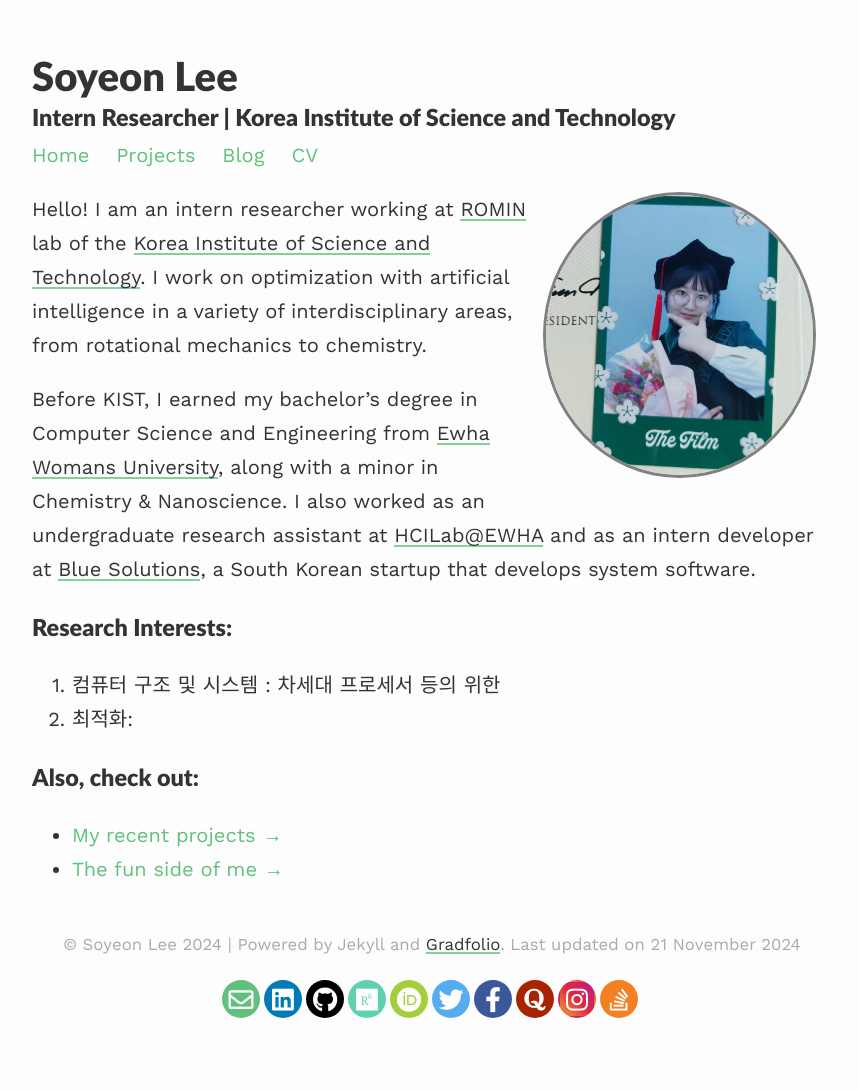
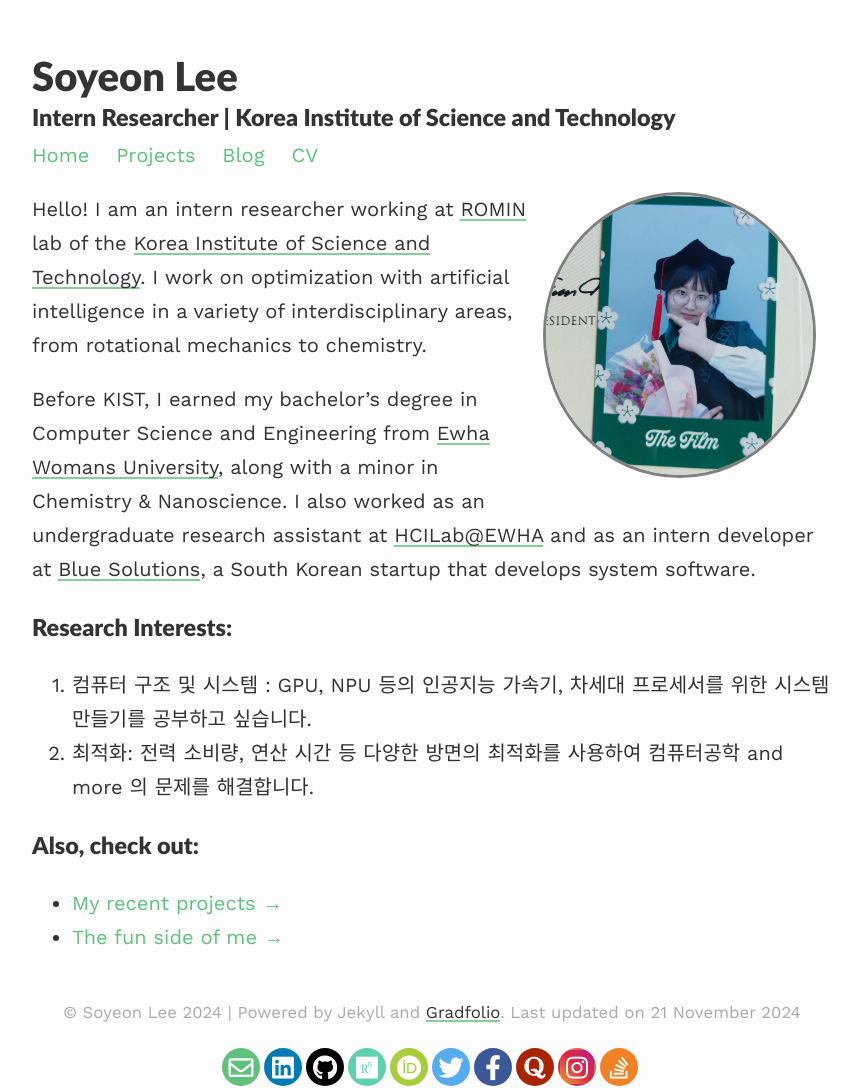
Before and after one commit to soysilver/soysilvery, a Jekyll site: the page built from index.md, in a window 1280 px wide. Shown: the whole page, without its empty margins (208-1067 px from the left). Built offline with Jekyll 4.4.1, drawn with Linux system fonts in a browser that asks for light colours; nearby versions of some CDN libraries; before the commit the page ends 1022 px from its top, so only the background shows below that.

Commit message:
Update index.md

```diff
--- a/index.md
+++ b/index.md
@@ -12,8 +12,8 @@
 Before KIST, I earned my bachelor's degree in Computer Science and Engineering from [Ewha Womans University](https://www.ewha.ac.kr/ewhaen/index.do){:target="_blank"}, along with a minor in Chemistry & Nanoscience. I also worked as an undergraduate research assistant at [HCILab@EWHA](https://hcil-ewha.github.io/homepage/){:target="_blank"} and as an intern developer at [Blue Solutions](http://www.bluechain.kr/main#){:target="_blank"}, a South Korean startup that develops system software.
 
 ### Research Interests:
-1. 컴퓨터 구조 및 시스템 : 차세대 프로세서 등의  위한
-2. 최적화:
+1. 컴퓨터 구조 및 시스템 : GPU, NPU 등의 인공지능 가속기, 차세대 프로세서를 위한 시스템 만들기를 공부하고 싶습니다.
+2. 최적화: 전력 소비량, 연산 시간 등 다양한 방면의 최적화를 사용하여 컴퓨터공학 and more 의 문제를 해결합니다.
 
 ### Also, check out:
 - [My recent projects →](https://soysilver.github.io/soysilvery/projects/)
```
